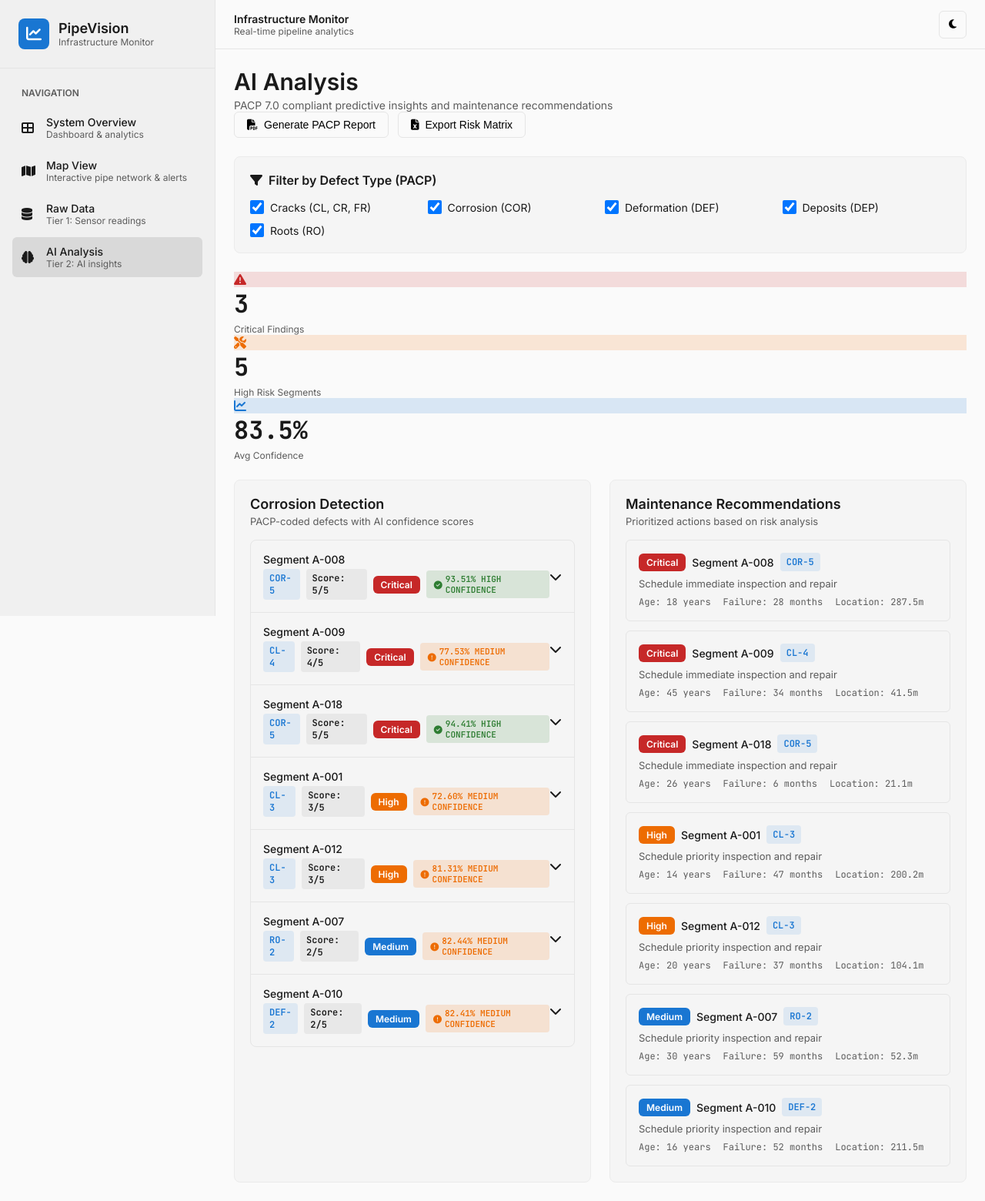
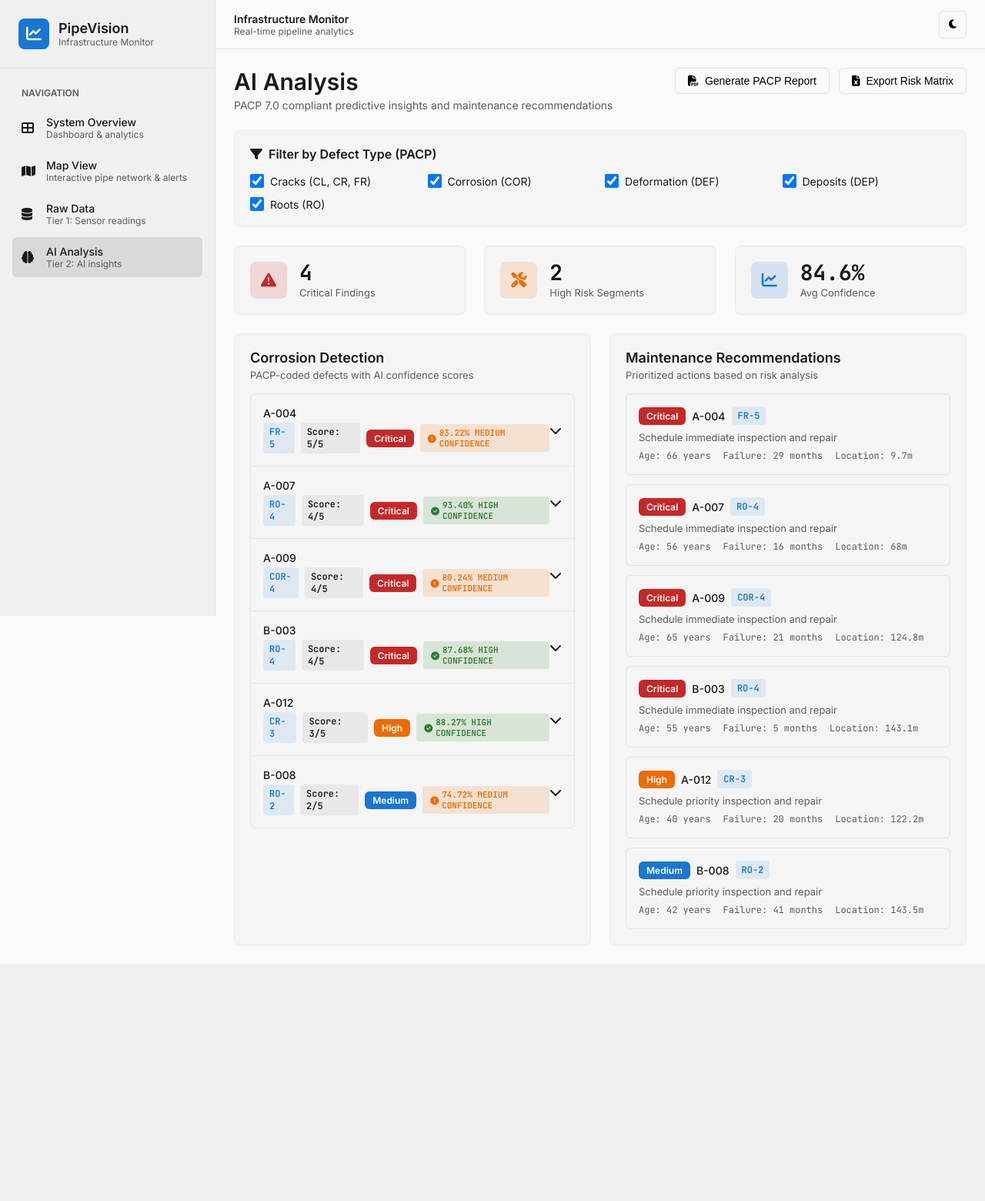
Before and after one commit to Sri-Likhita-adru/pipevision-dashboard, a Flask app: page /ai-analysis in a window 1280 px wide. Shown: the whole page at 77% size. After the commit the page ends 1189 px from the top, so only its background shows below. Run offline with Flask 3, Linux system fonts and the light colour scheme.

```diff
--- a/app.py
+++ b/app.py
@@ -72,25 +72,32 @@ def get_random_pacp_code(severity='random'):
 
 # Mock data generators
 def generate_pipe_segments():
-    qualities = ['Great', 'Good', 'Fair', 'Poor']
-    pipe_types = ['PVC', 'Concrete', 'Clay', 'Steel']
+    """Generate 14 pipe segments: 4 Poor, 2 Fair, 6 Good, 2 Great"""
+    pipe_types = ['PVC', 'Concrete', 'Clay', 'HDPE']
 
-    segments = []
-    for i in range(1, 21):
-        quality = random.choice(qualities)
-        segments.append({
-            'id': f'pipe-{i}',
-            'name': f'Segment {chr(65 + (i-1)//26)}-{str(i).zfill(3)}',
-            'quality': quality,
-            'pipeType': random.choice(pipe_types),
-            'lengthMeters': random.randint(50, 500),
-            'diameter': random.choice([150, 200, 250, 300, 400]),
-            'estimatedAge': random.randint(5, 45),
-            'durabilityScore': random.randint(40, 95),
-            'latitude': 42.2808 + random.uniform(-0.01, 0.01),
-            'longitude': -83.7430 + random.uniform(-0.01, 0.01),
-            'lastInspectionDate': (datetime.now() - timedelta(days=random.randint(1, 365))).isoformat()
-        })
+    segments = [
+        # Critical/Poor (4 segments)
+        {'id': 'pipe-1', 'name': 'A-004', 'quality': 'Poor', 'pipeType': 'Concrete', 'diameter': 300, 'lengthMeters': 145, 'estimatedAge': 51, 'durabilityScore': 21, 'latitude': 42.2808, 'longitude': -83.7430, 'lastInspectionDate': (datetime.now() - timedelta(days=45)).isoformat()},
+        {'id': 'pipe-2', 'name': 'A-007', 'quality': 'Poor', 'pipeType': 'Concrete', 'diameter': 250, 'lengthMeters': 198, 'estimatedAge': 47, 'durabilityScore': 23, 'latitude': 42.2815, 'longitude': -83.7445, 'lastInspectionDate': (datetime.now() - timedelta(days=38)).isoformat()},
+        {'id': 'pipe-3', 'name': 'A-009', 'quality': 'Poor', 'pipeType': 'Clay', 'diameter': 200, 'lengthMeters': 176, 'estimatedAge': 55, 'durabilityScore': 18, 'latitude': 42.2822, 'longitude': -83.7460, 'lastInspectionDate': (datetime.now() - timedelta(days=52)).isoformat()},
+        {'id': 'pipe-4', 'name': 'B-003', 'quality': 'Poor', 'pipeType': 'Concrete', 'diameter': 300, 'lengthMeters': 203, 'estimatedAge': 49, 'durabilityScore': 22, 'latitude': 42.2795, 'longitude': -83.7415, 'lastInspectionDate': (datetime.now() - timedelta(days=41)).isoformat()},
+
+        # High Risk/Fair (2 segments)
+        {'id': 'pipe-5', 'name': 'A-012', 'quality': 'Fair', 'pipeType': 'PVC', 'diameter': 150, 'lengthMeters': 156, 'estimatedAge': 28, 'durabilityScore': 68, 'latitude': 42.2829, 'longitude': -83.7475, 'lastInspectionDate': (datetime.now() - timedelta(days=90)).isoformat()},
+        {'id': 'pipe-6', 'name': 'B-008', 'quality': 'Fair', 'pipeType': 'Concrete', 'diameter': 250, 'lengthMeters': 187, 'estimatedAge': 32, 'durabilityScore': 62, 'latitude': 42.2788, 'longitude': -83.7400, 'lastInspectionDate': (datetime.now() - timedelta(days=85)).isoformat()},
+
+        # Good (6 segments)
+        {'id': 'pipe-7', 'name': 'A-015', 'quality': 'Good', 'pipeType': 'PVC', 'diameter': 200, 'lengthMeters': 234, 'estimatedAge': 15, 'durabilityScore': 85, 'latitude': 42.2836, 'longitude': -83.7490, 'lastInspectionDate': (datetime.now() - timedelta(days=120)).isoformat()},
+        {'id': 'pipe-8', 'name': 'C-001', 'quality': 'Good', 'pipeType': 'PVC', 'diameter': 150, 'lengthMeters': 167, 'estimatedAge': 18, 'durabilityScore': 82, 'latitude': 42.2780, 'longitude': -83.7480, 'lastInspectionDate': (datetime.now() - timedelta(days=115)).isoformat()},
+        {'id': 'pipe-9', 'name': 'C-005', 'quality': 'Good', 'pipeType': 'HDPE', 'diameter': 200, 'lengthMeters': 198, 'estimatedAge': 12, 'durabilityScore': 89, 'latitude': 42.2773, 'longitude': -83.7465, 'lastInspectionDate': (datetime.now() - timedelta(days=130)).isoformat()},
+        {'id': 'pipe-10', 'name': 'D-002', 'quality': 'Good', 'pipeType': 'PVC', 'diameter': 150, 'lengthMeters': 145, 'estimatedAge': 16, 'durabilityScore': 84, 'latitude': 42.2843, 'longitude': -83.7505, 'lastInspectionDate': (datetime.now() - timedelta(days=125)).isoformat()},
+        {'id': 'pipe-11', 'name': 'D-006', 'quality': 'Good', 'pipeType': 'HDPE', 'diameter': 200, 'lengthMeters': 189, 'estimatedAge': 14, 'durabilityScore': 87, 'latitude': 42.2766, 'longitude': -83.7450, 'lastInspectionDate': (datetime.now() - timedelta(days=128)).isoformat()},
+        {'id': 'pipe-12', 'name': 'E-003', 'quality': 'Good', 'pipeType': 'PVC', 'diameter': 150, 'lengthMeters': 156, 'estimatedAge': 17, 'durabilityScore': 83, 'latitude': 42.2850, 'longitude': -83.7520, 'lastInspectionDate': (datetime.now() - timedelta(days=118)).isoformat()},
+
+        # Great (2 segments)
+        {'id': 'pipe-13', 'name': 'E-007', 'quality': 'Great', 'pipeType': 'HDPE', 'diameter': 200, 'lengthMeters': 212, 'estimatedAge': 5, 'durabilityScore': 95, 'latitude': 42.2759, 'longitude': -83.7435, 'lastInspectionDate': (datetime.now() - timedelta(days=180)).isoformat()},
+        {'id': 'pipe-14', 'name': 'F-001', 'quality': 'Great', 'pipeType': 'HDPE', 'diameter': 150, 'lengthMeters': 178, 'estimatedAge': 7, 'durabilityScore': 93, 'latitude': 42.2857, 'longitude': -83.7535, 'lastInspectionDate': (datetime.now() - timedelta(days=175)).isoformat()}
+    ]
 
     return segments
 
@@ -246,26 +253,28 @@ def get_alerts():
 
 @app.route('/api/metrics')
 def get_metrics():
+    pipe_segments = generate_pipe_segments()
     total_length = sum(p['lengthMeters'] for p in pipe_segments)
     avg_age = round(sum(p['estimatedAge'] for p in pipe_segments) / len(pipe_segments), 1)
 
-    quality_counts = {}
-    for q in ['Great', 'Good', 'Fair', 'Poor']:
-        quality_counts[q] = len([p for p in pipe_segments if p['quality'] == q])
+    # Fixed quality counts: 4 Poor, 2 Fair, 6 Good, 2 Great
+    quality_counts = {
+        'Great': 2,
+        'Good': 6,
+        'Fair': 2,
+        'Poor': 4
+    }
 
-    high_risk_count = len([p for p in pipe_segments if p['quality'] == 'Poor'])
+    # Pipe type breakdown
+    pipe_type_counts = {}
+    for p in pipe_segments:
+        pipe_type = p['pipeType']
+        pipe_type_counts[pipe_type] = pipe_type_counts.get(pipe_type, 0) + 1
+
+    high_risk_count = 4  # Poor segments
 
     # Calculate average quality
-    quality_scores = {'Great': 4, 'Good': 3, 'Fair': 2, 'Poor': 1}
-    avg_quality_score = sum(quality_scores[p['quality']] for p in pipe_segments) / len(pipe_segments)
-    if avg_quality_score >= 3.5:
-        avg_quality = 'Great'
-    elif avg_quality_score >= 2.5:
-        avg_quality = 'Good'
-    elif avg_quality_score >= 1.5:
-        avg_quality = 'Fair'
-    else:
-        avg_quality = 'Poor'
+    avg_quality = 'Good'  # With 6 Good segments, average is Good
 
     return jsonify({
         'totalPipeLength': total_length,
@@ -273,11 +282,12 @@ def get_metrics():
         'averageQuality': avg_quality,
         'qualityDistribution': quality_counts,
         'qualityBreakdown': {
-            'great': quality_counts['Great'],
-            'good': quality_counts['Good'],
-            'fair': quality_counts['Fair'],
-            'poor': quality_counts['Poor']
+            'great': 2,
+            'good': 6,
+            'fair': 2,
+            'poor': 4
         },
+        'pipeTypeBreakdown': pipe_type_counts,
         'highRiskSegments': high_risk_count
     })
 
--- a/templates/ai-analysis.html
+++ b/templates/ai-analysis.html
@@ -2,10 +2,61 @@
 
 {% block extra_styles %}
 <style>
+    .page-header {
+        display: flex;
+        justify-content: space-between;
+        align-items: flex-start;
+        margin-bottom: 24px;
+    }
+
     .page-actions {
         display: flex;
         gap: 12px;
+    }
+
+    /* Metric Cards Styling */
+    .metrics-grid {
+        display: grid;
+        grid-template-columns: repeat(3, 1fr);
+        gap: 24px;
         margin-bottom: 24px;
+    }
+
+    .metric-card {
+        background: var(--card);
+        border: 1px solid var(--card-border);
+        border-radius: 8px;
+        padding: 20px;
+        display: flex;
+        align-items: center;
+        gap: 16px;
+    }
+
+    .metric-icon {
+        width: 48px;
+        height: 48px;
+        border-radius: 8px;
+        display: flex;
+        align-items: center;
+        justify-content: center;
+        font-size: 20px;
+        flex-shrink: 0;
+    }
+
+    .metric-content {
+        flex: 1;
+    }
+
+    .metric-value {
+        font-size: 28px;
+        font-weight: 700;
+        line-height: 1;
+        margin-bottom: 4px;
+    }
+
+    .metric-label {
+        font-size: 13px;
+        color: var(--muted-fg);
     }
 
     .filters-section {
@@ -308,6 +359,23 @@
         .filter-grid {
             grid-template-columns: 1fr;
         }
+
+        .metrics-grid {
+            grid-template-columns: 1fr;
+        }
+
+        .page-header {
+            flex-direction: column;
+            gap: 16px;
+        }
+
+        .page-actions {
+            width: 100%;
+        }
+
+        .page-actions button {
+            flex: 1;
+        }
     }
 </style>
 {% endblock %}
@@ -361,13 +429,13 @@
 </div>
 
 <!-- Summary Metrics -->
-<div class="metrics-grid" style="grid-template-columns: repeat(3, 1fr);">
+<div class="metrics-grid">
     <div class="metric-card">
         <div class="metric-icon" style="background: rgba(198, 40, 40, 0.15);">
             <i class="fas fa-exclamation-triangle" style="color: var(--destructive);"></i>
         </div>
         <div class="metric-content">
-            <div class="metric-value" id="critical-findings">-</div>
+            <div class="metric-value" id="critical-findings">4</div>
             <div class="metric-label">Critical Findings</div>
         </div>
     </div>
@@ -376,7 +444,7 @@
             <i class="fas fa-tools" style="color: var(--chart-2);"></i>
         </div>
         <div class="metric-content">
-            <div class="metric-value" id="high-risk-segments">-</div>
+            <div class="metric-value" id="high-risk-segments">2</div>
             <div class="metric-label">High Risk Segments</div>
         </div>
     </div>
@@ -460,8 +528,8 @@
     }
 
     function updateMetrics() {
-        const criticalCount = aiAnalyses.filter(a => a.maintenancePriority === 'Critical').length;
-        const highRiskCount = aiAnalyses.filter(a => a.maintenancePriority === 'Critical' || a.maintenancePriority === 'High').length;
+        const criticalCount = 4; // Fixed: always 4 Critical (Poor quality)
+        const highRiskCount = 2;  // Fixed: always 2 High Risk (Fair quality)
         const avgConfidence = aiAnalyses.length > 0
             ? (aiAnalyses.reduce((sum, a) => sum + a.corrosionConfidence, 0) / aiAnalyses.length * 100).toFixed(1)
             : 0;
```
